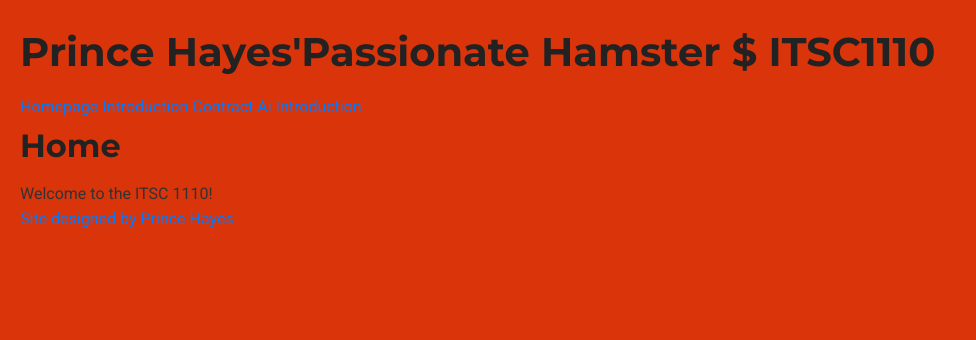
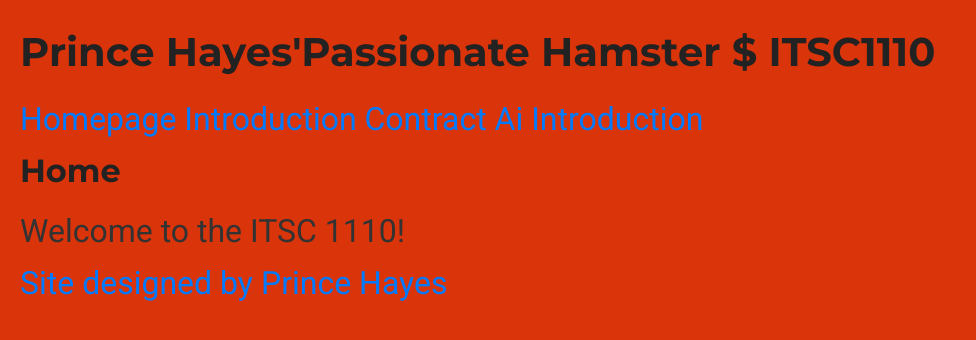
Before and after one commit to PrinceH1-cpu/PrinceH1-cpu.github.io, a plain HTML site: page itsc1110/index.html in a window 1280 px wide. Shown: the whole page, without its empty margins (0-976 px from the left). Drawn offline with Linux system fonts and the light colour scheme.

Commit message:
Update default.css

```diff
--- a/itsc1110/styles/default.css
+++ b/itsc1110/styles/default.css
@@ -11,7 +11,7 @@ body, h1, h2, h3, h4, h5, h6, p, ul, ol, li, a {
 /* Body Styles */
 body {
     font-family: 'Roboto', sans-serif;
-    font-size: 1rem;
+    font-size: 200%;
     color: #333;
     background-color: #d9340a;
     line-height: 1.6;
```
